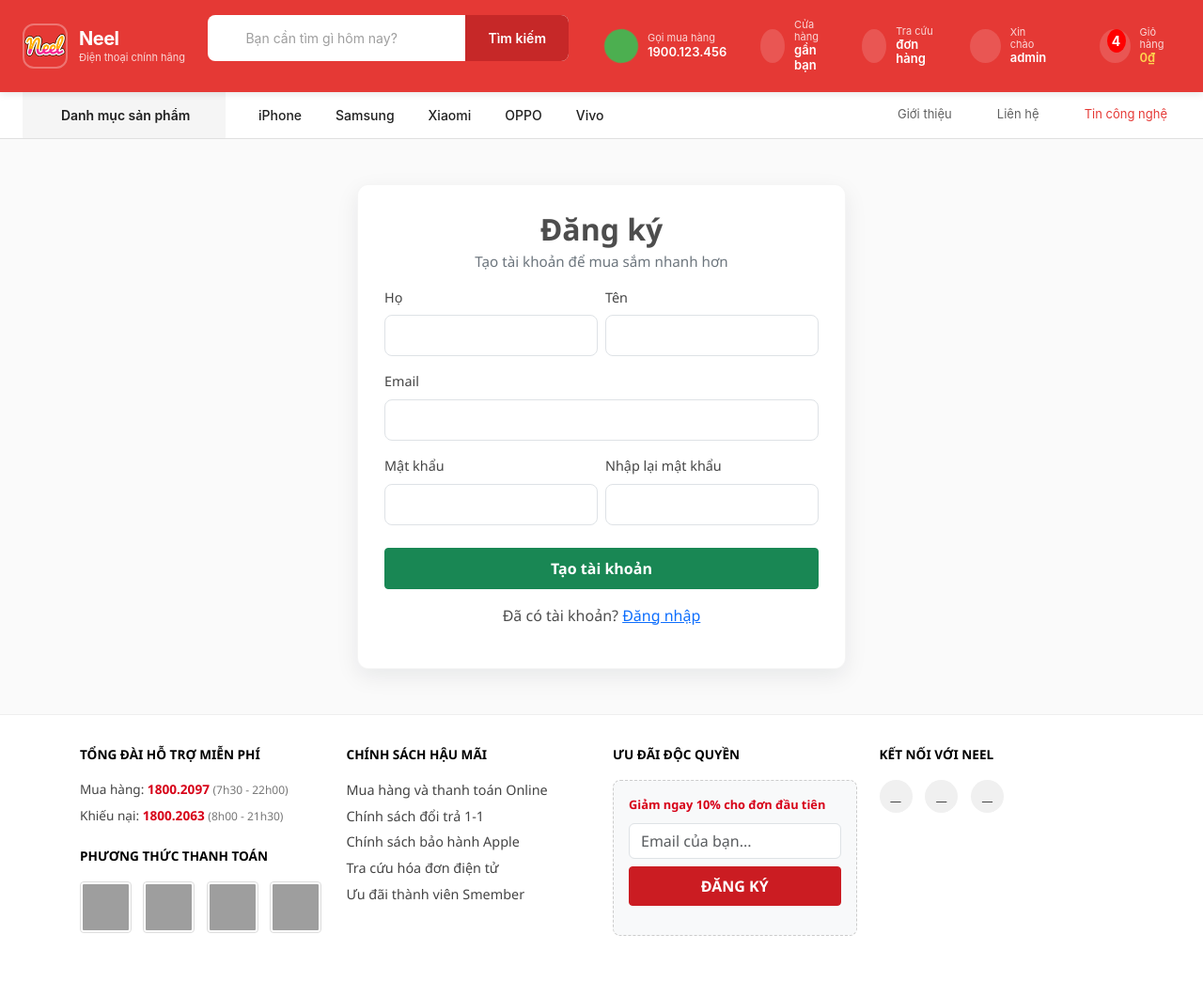
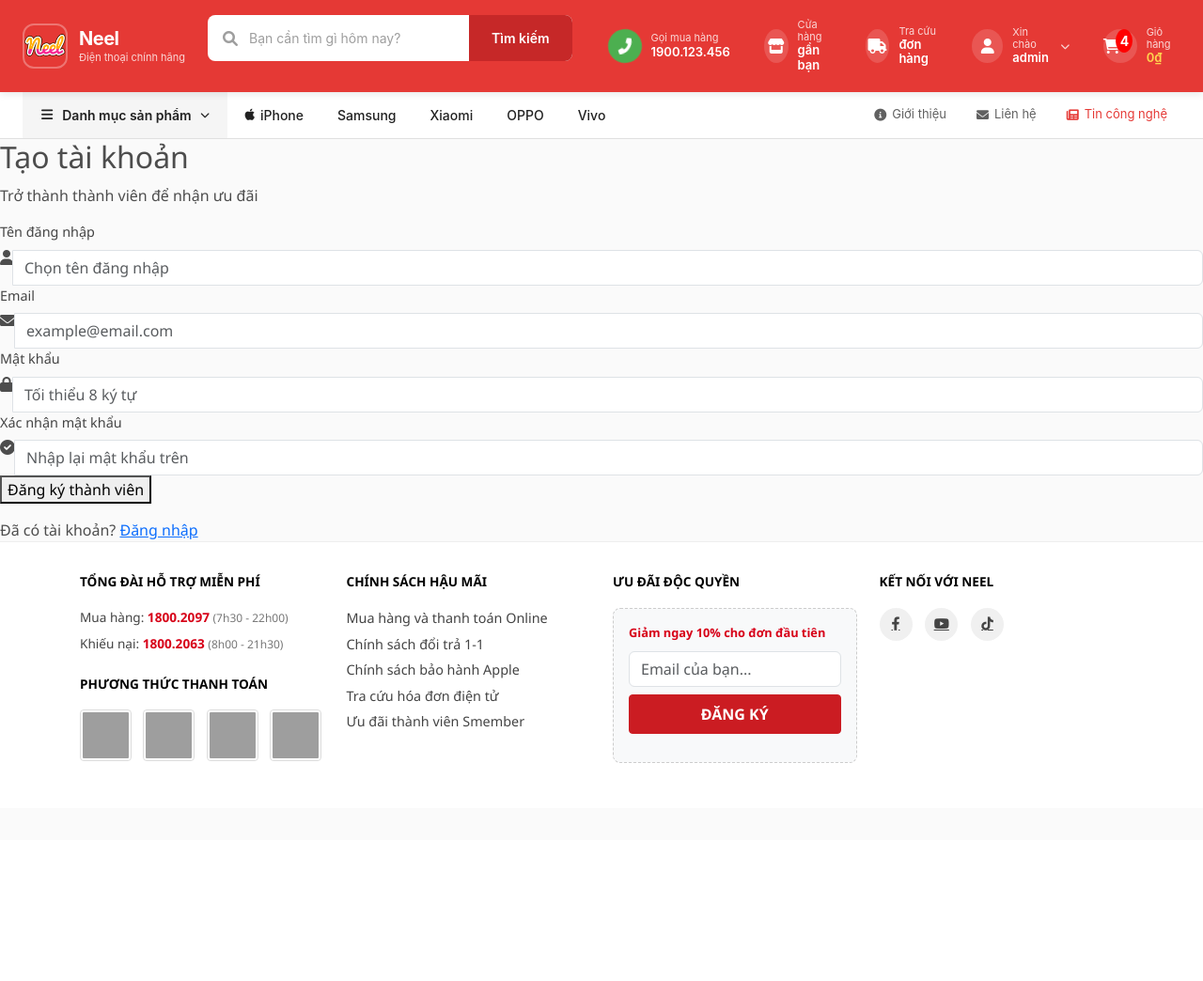
Before and after one commit to JoyllyHuynh/Python_Phone_Web, a Django app: page /register/ in a window 1280 px wide. Shown: the whole page at 94% size. After the commit the page ends 812 px from the top, so only its background shows below. Run offline with Django 4.2, Linux system fonts and the light colour scheme; a user stored in the database is signed in; data comes from the database, SQL or seed files in the repository; some libraries are stand-ins or nearby versions; some web fonts are replaced; grey boxes are pictures that could not be loaded.

Commit message:
tao login va register

```diff
--- a/app/templates/app/register.html
+++ b/app/templates/app/register.html
@@ -2,58 +2,67 @@
 {% load static %}
 
 {% block extra_css %}
-<link href="{% static 'app/css/register.css' %}" rel="stylesheet" />
+<link rel="stylesheet" href="https://cdnjs.cloudflare.com/ajax/libs/font-awesome/6.0.0/css/all.min.css">
+<link href="{% static 'app/css/auth.css' %}" rel="stylesheet" />
 {% endblock extra_css %}
 
 {% block main_content %}
-<div class="register-page container py-5">
-    <div class="register-card mx-auto">
-        <div class="register-card__header text-center">
-            <h2>Đăng ký</h2>
-            <p class="muted">Tạo tài khoản để mua sắm nhanh hơn</p>
+<div class="auth-wrapper">
+    <div class="auth-card">
+        <div class="auth-header">
+            <h2 class="auth-title">Tạo tài khoản</h2>
+            <p class="auth-subtitle">Trở thành thành viên để nhận ưu đãi</p>
         </div>
 
-        <form method="post" action="{% url 'register' %}" class="register-form">
+        <form method="post" action="{% url 'register' %}">
             {% csrf_token %}
-            {% if form.errors %}
-                <div class="alert alert-danger">Vui lòng kiểm tra các trường bắt buộc.</div>
+
+            {% if messages %}
+            {% for message in messages %}
+            <div style="background: #ffe5e5; color: #d32f2f; padding: 10px; border-radius: 8px; font-size: 13px; margin-bottom: 20px;">
+                {{ message }}
+            </div>
+            {% endfor %}
             {% endif %}
 
-            <div class="row g-2">
-                <div class="col-md-6 mb-3">
-                    <label for="id_first_name" class="form-label">Họ</label>
-                    <input type="text" name="first_name" id="id_first_name" class="form-control" value="{{ request.POST.first_name|default:'' }}" />
-                </div>
-                <div class="col-md-6 mb-3">
-                    <label for="id_last_name" class="form-label">Tên</label>
-                    <input type="text" name="last_name" id="id_last_name" class="form-control" value="{{ request.POST.last_name|default:'' }}" />
+            <div class="form-group">
+                <label class="form-label">Tên đăng nhập</label>
+                <div class="input-group">
+                    <i class="fas fa-user input-icon"></i>
+                    <input type="text" name="username" class="form-control" placeholder="Chọn tên đăng nhập" required>
                 </div>
             </div>
 
-            <div class="mb-3">
-                <label for="id_email" class="form-label">Email</label>
-                <input type="email" name="email" id="id_email" class="form-control" required value="{{ request.POST.email|default:'' }}" />
-            </div>
-
-            <div class="row g-2">
-                <div class="col-md-6 mb-3">
-                    <label for="id_password1" class="form-label">Mật khẩu</label>
-                    <input type="password" name="password1" id="id_password1" class="form-control" required />
-                </div>
-                <div class="col-md-6 mb-3">
-                    <label for="id_password2" class="form-label">Nhập lại mật khẩu</label>
-                    <input type="password" name="password2" id="id_password2" class="form-control" required />
+            <div class="form-group">
+                <label class="form-label">Email</label>
+                <div class="input-group">
+                    <i class="fas fa-envelope input-icon"></i>
+                    <input type="email" name="email" class="form-control" placeholder="example@email.com" required>
                 </div>
             </div>
 
-            <div class="d-grid mt-2">
-                <button type="submit" class="btn btn-success btn-register">Tạo tài khoản</button>
+            <div class="form-group">
+                <label class="form-label">Mật khẩu</label>
+                <div class="input-group">
+                    <i class="fas fa-lock input-icon"></i>
+                    <input type="password" name="password" class="form-control" placeholder="Tối thiểu 8 ký tự" required>
+                </div>
             </div>
 
-            <div class="text-center mt-3">
-                <span>Đã có tài khoản? <a href="{% url 'login' %}">Đăng nhập</a></span>
+            <div class="form-group">
+                <label class="form-label">Xác nhận mật khẩu</label>
+                <div class="input-group">
+                    <i class="fas fa-check-circle input-icon"></i>
+                    <input type="password" name="confirm_password" class="form-control" placeholder="Nhập lại mật khẩu trên" required>
+                </div>
             </div>
+
+            <button type="submit" class="btn-primary">Đăng ký thành viên</button>
         </form>
+
+        <div class="auth-footer">
+            Đã có tài khoản? <a href="{% url 'login' %}" class="auth-link">Đăng nhập</a>
+        </div>
     </div>
 </div>
 {% endblock main_content %}
```
Also changed, not shown: app/templates/app/login.html (+33 -27 lines).
